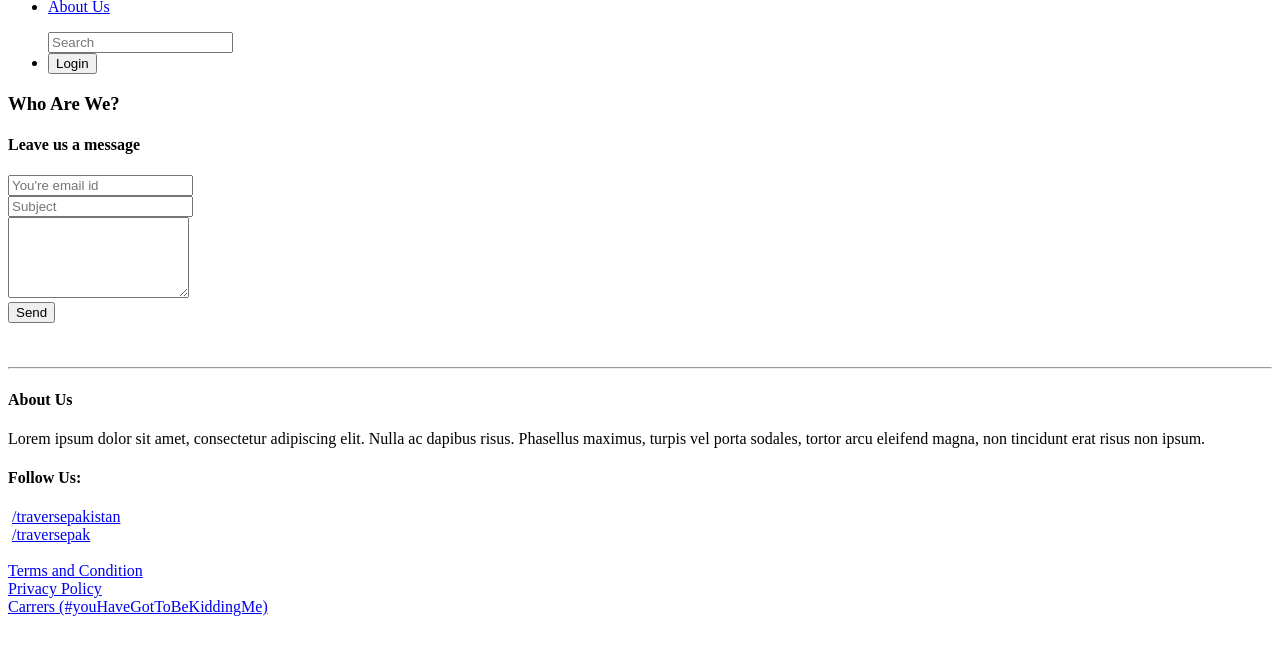
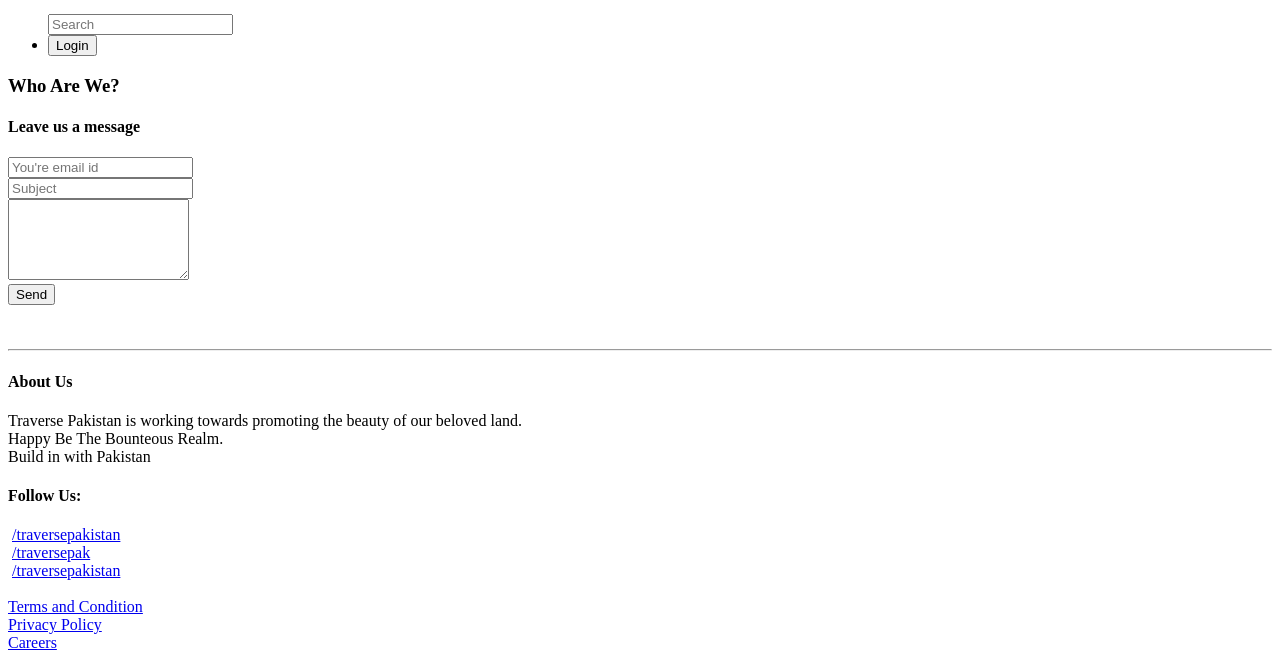
Before and after one commit to alianjum0/traverse-angular, a plain HTML site: page templates/start.html in a window 1280 px wide. Shown: the part 144-804 px from the top of the page. Drawn offline with Linux system fonts and the light colour scheme; files whose address does not match are found by name.

Commit message:
pictures and bugs

```diff
--- a/templates/start.html
+++ b/templates/start.html
@@ -7,9 +7,6 @@
     <!-- The above 3 meta tags *must* come first in the head; any other head content must come *after* these tags -->
     <title>Welcome to Traverse Pakstan</title>
 
-
-
-<<<<<<< HEAD
     <style>
 
         body{
@@ -57,9 +54,6 @@
         }
 
     </style>
-=======
-
->>>>>>> 6787a3ee3e46b74d86d3541f543886715ee77d37
 </head>
 <body>
 <header role="banner">
@@ -138,7 +132,11 @@
 
                 <div class="content">
                     <p>
-                        Lorem ipsum dolor sit amet, consectetur adipiscing elit. Nulla ac dapibus risus. Phasellus maximus, turpis vel porta sodales, tortor arcu eleifend magna, non tincidunt erat risus non ipsum.
+                        Traverse Pakistan is working towards promoting the beauty of our beloved land.
+                        <br>
+                        Happy Be The Bounteous Realm.
+                        <br>
+                        Build in <i class="fa fa-heart wishlist-icon"></i> with Pakistan
 
                     </p>
                 </div>
@@ -148,23 +146,19 @@
             <div class="row">
                 <div class="col-lg-6">
                 <h4>Follow Us:</h4>
-                   <i class="fa fa-facebook fa-lg"></i>&nbsp<a href="https://www.facebook.com/traversepakistan
+                   <i class="fa fa-facebook fa-lg"></i>&nbsp<a target="_blank" href="https://www.facebook.com/traversepakistan
 " class="">/traversepakistan</a>
 
                 <br>
-                <i class="fa fa-twitter fa-lg"></i>&nbsp<a href="https://twitter.com/traversepak" class="">/traversepak</a>
-                <!-- <div class="content">
-                    <p>
-                        Lorem ipsum dolor sit amet, consectetur adipiscing elit. Nulla ac dapibus risus. Phasellus maximus, turpis vel porta sodales, tortor arcu eleifend magna, non tincidunt erat risus non ipsum.
-
-                    </p>
-                </div> -->
+                <i class="fa fa-twitter fa-lg"></i>&nbsp<a target="_blank" href="https://twitter.com/traversepak" class="">/traversepak</a>
+                <br>
+                <i class="fa fa-instagram fa-lg"></i>&nbsp<a target="_blank" href="https://instagram.com/traversepakistan" class="">/traversepakistan</a>
             </div>
             <div class="col-lg-6">
             <br>
                 <a href="#" class="">Terms and Condition</a><br>
                 <a href="#" class="">Privacy Policy</a><br>
-                <a href="#" class="">Carrers (#youHaveGotToBeKiddingMe)</a>
+                <a href="#" class="">Careers</a>
             </div>
             </div>
 
```
